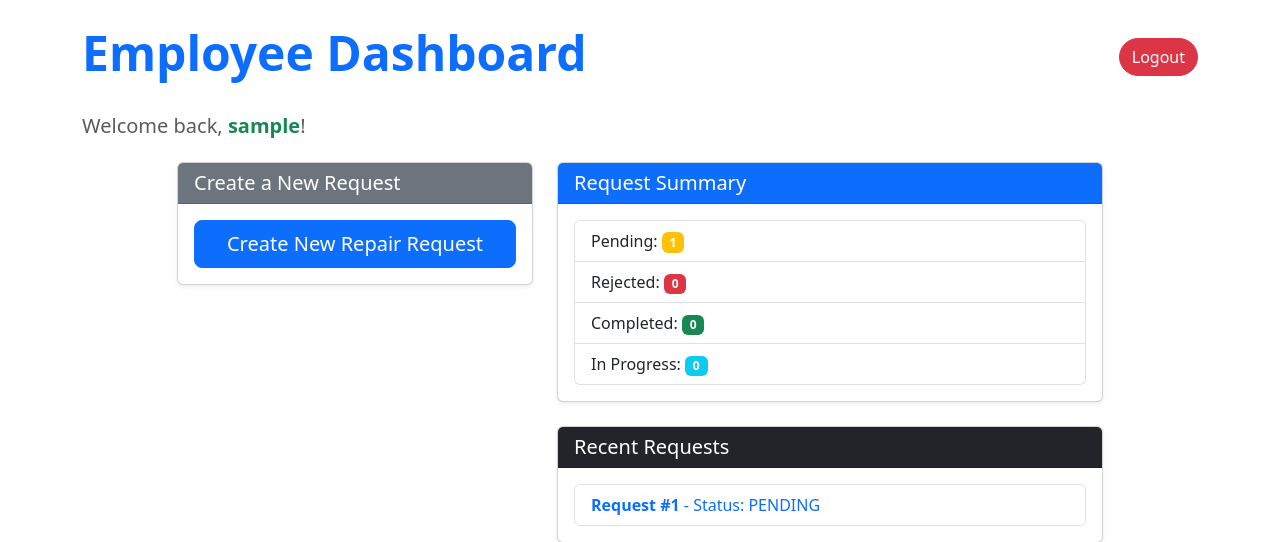
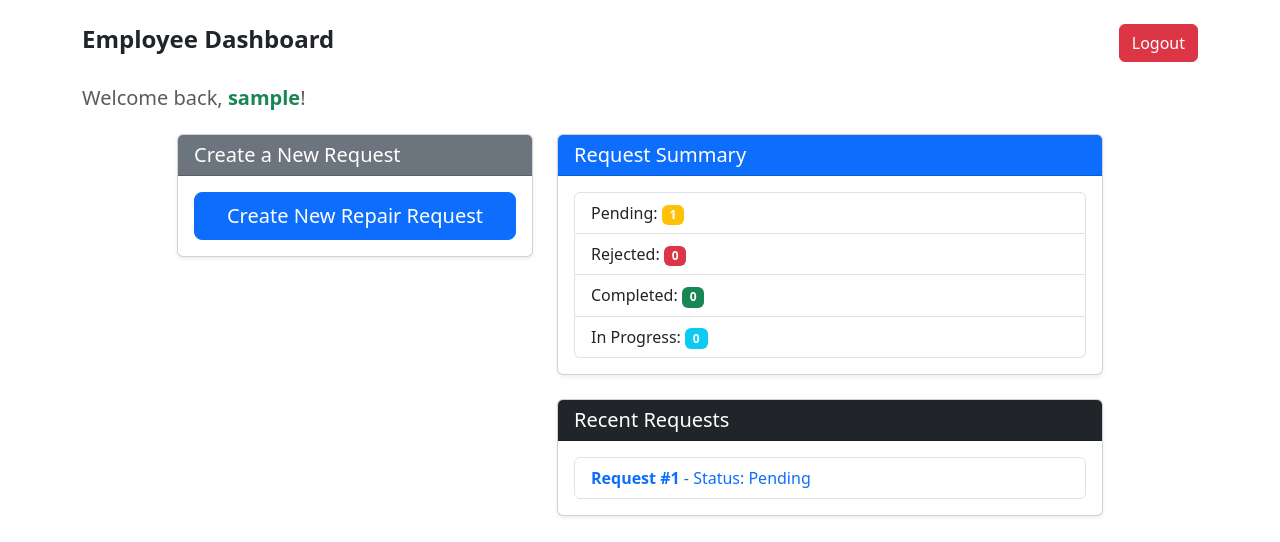
Before and after one commit to mrrugby/Django-Repair-Request-App, a Django app: page /employee/dashboard/ in a window 1280 px wide. Shown: the top 542 px of the page. Run offline with Django 4.2, Linux system fonts and the light colour scheme; a user stored in the database is signed in; tables that the repository leaves empty hold one stand-in row (values such as "Sample post"); some libraries are stand-ins or nearby versions.

Commit message:
changes to dash

```diff
--- a/app/views/employee_views.py
+++ b/app/views/employee_views.py
@@ -26,8 +26,6 @@ def employee_dashboard(request):
 
 
     user_requests = RepairRequest.objects.filter(employee=request.user.employee)
-
-
     recent_requests = RepairRequest.objects.filter(employee=request.user.employee).order_by('-created_at')
 
 
--- a/app/views/technician_views.py
+++ b/app/views/technician_views.py
@@ -61,7 +61,7 @@ def technician_add_comment(request, repair_request_id):
     repair_request = get_object_or_404(RepairRequest, id=repair_request_id)
 
     if not hasattr(request.user, 'technician'):
-        return HttpResponseForbidden("Onlt technicians can comment on this")
+        return HttpResponseForbidden("Only technicians can comment on this")
 
     return handle_comment_logic(request, repair_request)
 
--- a/templates/employee/employee_dashboard.html
+++ b/templates/employee/employee_dashboard.html
@@ -4,13 +4,11 @@
 {% block content %}
 <div class="container mt-4">
 
-    <div class="d-flex justify-content-between align-items-center mb-4">
-        <h5 class="fw-bold text-primary display-5">Employee Dashboard</h5>
+     <div class="d-flex justify-content-between align-items-center mb-4">
+        <h4 class="fw-bold">Employee Dashboard</h4>
         <form method="POST" action="{% url 'logout' %}">
             {% csrf_token %}
-            <button type="submit" class="btn btn-danger rounded-pill">
-                <i class="bi bi-box-arrow-right"></i> Logout
-            </button>
+            <button type="submit" class="btn btn-danger">Logout</button>
         </form>
     </div>
 
@@ -61,10 +59,11 @@
                                 {% for request in recent_requests %}
                                 <li class="list-group-item">
                                     <a href="{% url 'view_repair_request' request.id %}" class="text-decoration-none">
-                                        <strong>Request #{{ request.id }}</strong> - Status: {{ request.status }}
+                                        <strong>Request #{{ request.id }}</strong> - Status: {{ request.get_status_display }}
                                     </a>
                                 </li>
                                 {% endfor %}
+
                             </ul>
                         </div>
                     </div>
--- a/templates/technician/technician_dashboard.html
+++ b/templates/technician/technician_dashboard.html
@@ -2,7 +2,7 @@
 
 {% block content %}
 <div class="container mt-4">
-    <!-- Dashboard -->
+
     <div class="d-flex justify-content-between align-items-center mb-4">
         <h4 class="fw-bold">Technician Dashboard</h4>
         <form method="POST" action="{% url 'logout' %}">
@@ -30,7 +30,7 @@
                                     </div>
                                 {% endif %}
                             </div>
-                            <!-- Info Section -->
+
                             <div class="col-8">
                                 <div class="card-body">
                                     <h5>Employee: <strong class="card-title text-primary">{{ request.employee.user.username }}</strong></h5>
--- a/templates/technician/update_task_status.html
+++ b/templates/technician/update_task_status.html
@@ -35,7 +35,8 @@
                     <span class="badge
                     {% if repair_request.status == 'COMPLETED' %}
                     bg-success
-                    {% elif repair_request.status == 'IN_PROGRESS' %}bg-warning text-dark
+                    {% elif repair_request.status == 'IN_PROGRESS' %}
+                    bg-warning text-dark
                     {% elif repair_request.status == 'REJECTED' %}
                     bg-danger
                     {% else %}
```
